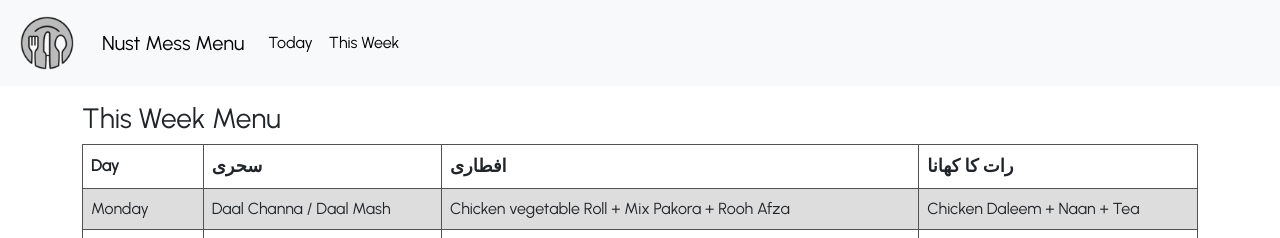
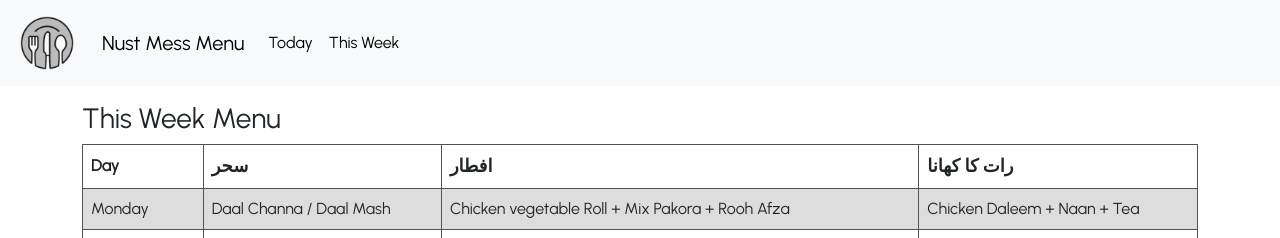
Before and after one commit to fatehmehmood123/Mess-Menu, a React (Create React App) app: page /weekly in a window 1280 px wide. Shown: the top 238 px of the page. Built offline with nearby package versions, Linux system fonts and the light colour scheme.

Commit message:
week sehri to sehr and iftari to iftar

```diff
--- a/src/components/WeekContainer.js
+++ b/src/components/WeekContainer.js
@@ -8,9 +8,9 @@ export default function WeekContainer(props) {
                 <tbody>
                     <tr>
                         <th>Day</th>
-                        <th style={{fontSize: "18px"}}>سحری</th>
-                        <th style={{fontSize: "18px"}}>افطاری</th>
-                        <th style={{fontSize: "18px"}}>رات کا کھانا</th>
+                        <th style={{ fontSize: "18px" }}>سحر</th>
+                        <th style={{ fontSize: "18px" }}>افطار</th>
+                        <th style={{ fontSize: "18px" }}>رات کا کھانا</th>
                     </tr>
                     <tr>
                         <td>Monday</td>
```
